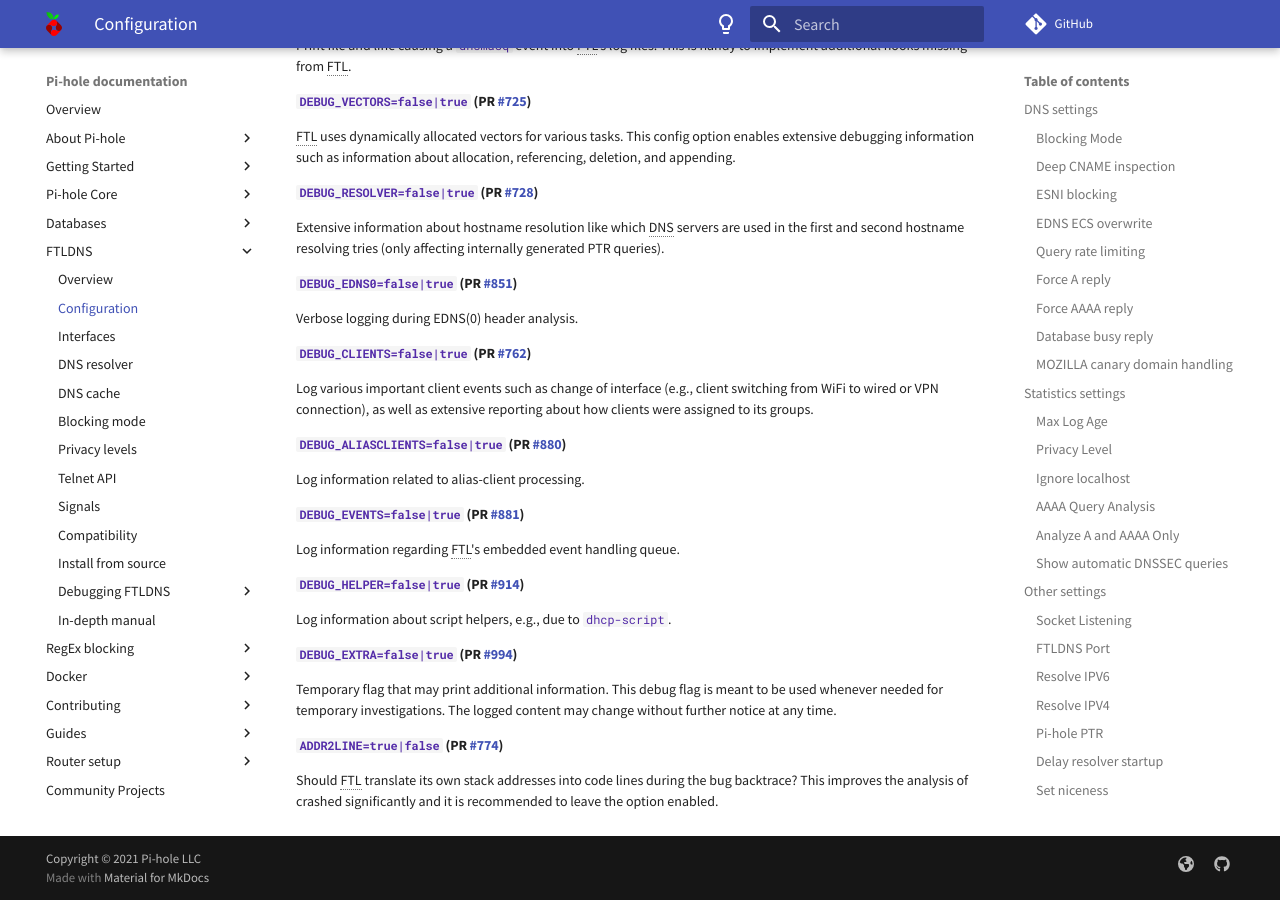
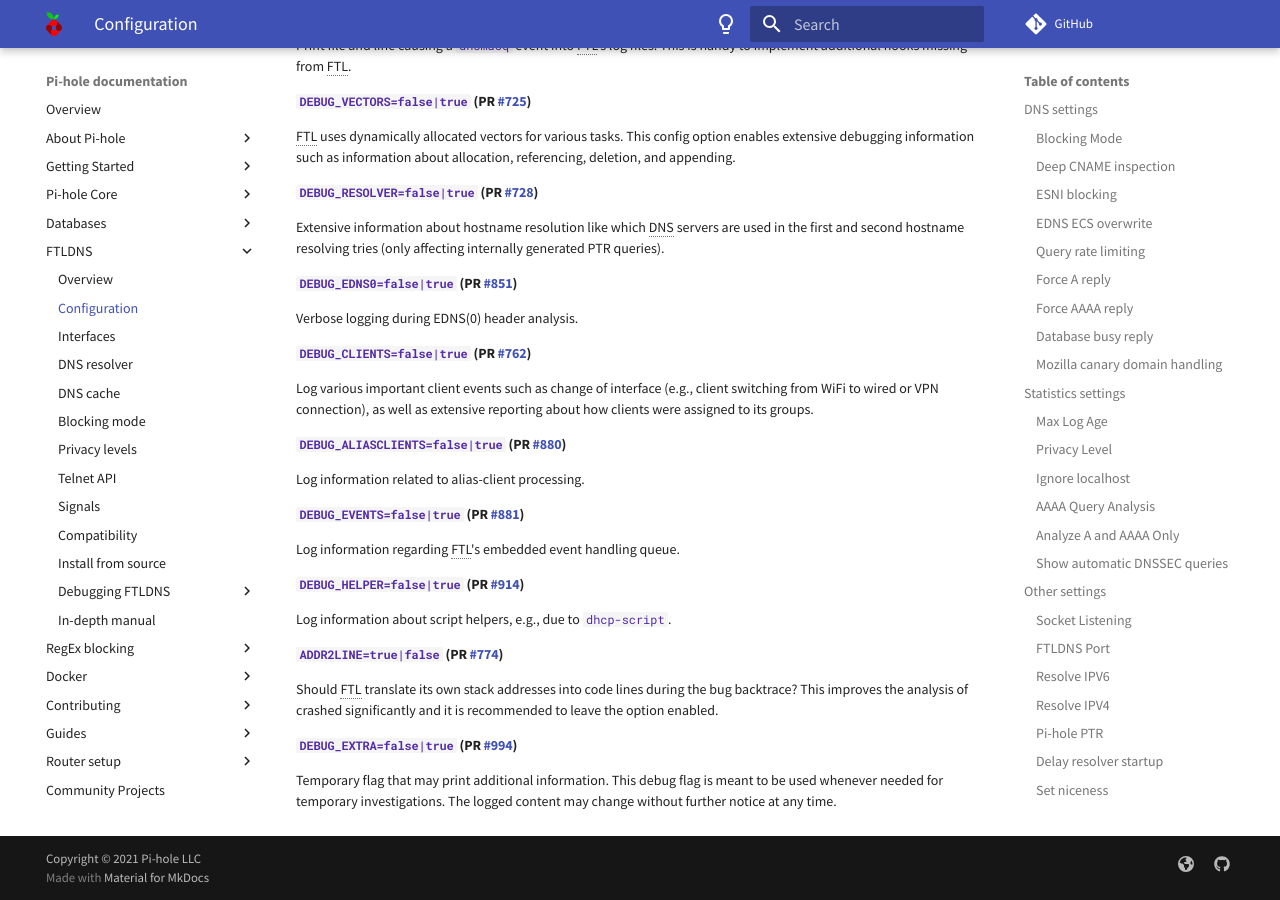
Before and after one commit to pi-hole/docs, an MkDocs documentation site: the page built from docs/ftldns/configfile.md, in a window 1280 px wide and 900 px high, scrolled down 6128 px. Built offline with MkDocs 1.6.1 and Material for MkDocs 9.7.7, drawn with Linux system fonts in a browser that asks for light colours; comment, search, counter and statistics services are not loaded.

Commit message:
Fix TOC
Signed-off-by: yubiuser <ckoenig@posteo.de>

```diff
--- a/docs/ftldns/configfile.md
+++ b/docs/ftldns/configfile.md
@@ -59,7 +59,7 @@ When the gravity database is locked/busy, how should Pi-hole handle queries?
 
 Despite `REFUSE` sounding similar to `DROP`, it turned out that many clients will just immediately retry, causing up to several thousands of queries per second. This does not happen in `DROP` mode.
 
-#### `MOZILLA_CANARY=true|false` (PR [#1148](https://github.com/pi-hole/FTL/pull/1148)) {#mozilla_canary data-toc-label='MOZILLA canary domain handling'}
+#### `MOZILLA_CANARY=true|false` (PR [#1148](https://github.com/pi-hole/FTL/pull/1148)) {#mozilla_canary data-toc-label='Mozilla canary domain handling'}
 
 Should Pi-hole always replies with `NXDOMAIN` to `A` and `AAAA` queries of `use-application-dns.net` to disable Firefox automatic DoH?
 This is following the recommendation on [https://support.mozilla.org/en-US/kb/configuring-networks-disable-dns-over-https](https://support.mozilla.org/en-US/kb/configuring-networks-disable-dns-over-https)
@@ -320,12 +320,12 @@ Log information regarding FTL's embedded event handling queue.
 
 Log information about script helpers, e.g., due to `dhcp-script`.
 
+#### `ADDR2LINE=true|false` (PR [#774](https://github.com/pi-hole/FTL/pull/774)) {#addr2line data-toc-label='Addr2Line'}
+
+Should FTL translate its own stack addresses into code lines during the bug backtrace? This improves the analysis of crashed significantly and it is recommended to leave the option enabled.
+
 #### `DEBUG_EXTRA=false|true` (PR [#994](https://github.com/pi-hole/FTL/pull/994)) {#debug_extra data-toc-label='Misc.'}
 
 Temporary flag that may print additional information. This debug flag is meant to be used whenever needed for temporary investigations. The logged content may change without further notice at any time.
 
-#### `ADDR2LINE=true|false` (PR [#774](https://github.com/pi-hole/FTL/pull/774)) {#addr2line data-toc-label='ADDR2LINE'}
-
-Should FTL translate its own stack addresses into code lines during the bug backtrace? This improves the analysis of crashed significantly and it is recommended to leave the option enabled.
-
 {!abbreviations.md!}
```
